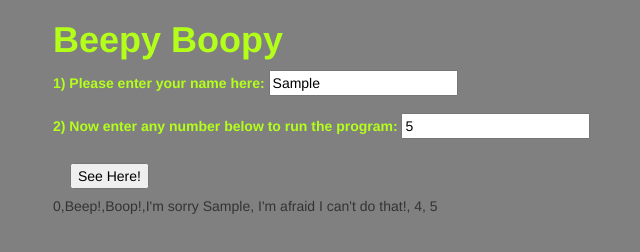
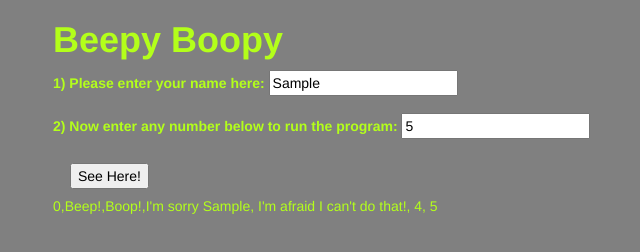
Before and after one commit to ColmanC19/beep-boop, a plain HTML site: page index.html in a window 1280 px wide. Both pictures are taken after typing "Sample", "5" into the empty fields and a click on the button "See Here!". Shown: the whole page, without its empty margins (17-657 px from the left). Drawn offline with Linux system fonts and the light colour scheme.

Commit message:
add some more css styling

```diff
--- a/css/styles.css
+++ b/css/styles.css
@@ -1,5 +1,6 @@
 #result{
   display: none;
+    color: #b3ff1a;
 }
 .btn :hover {
   background-color: #b3ff1a;
```
